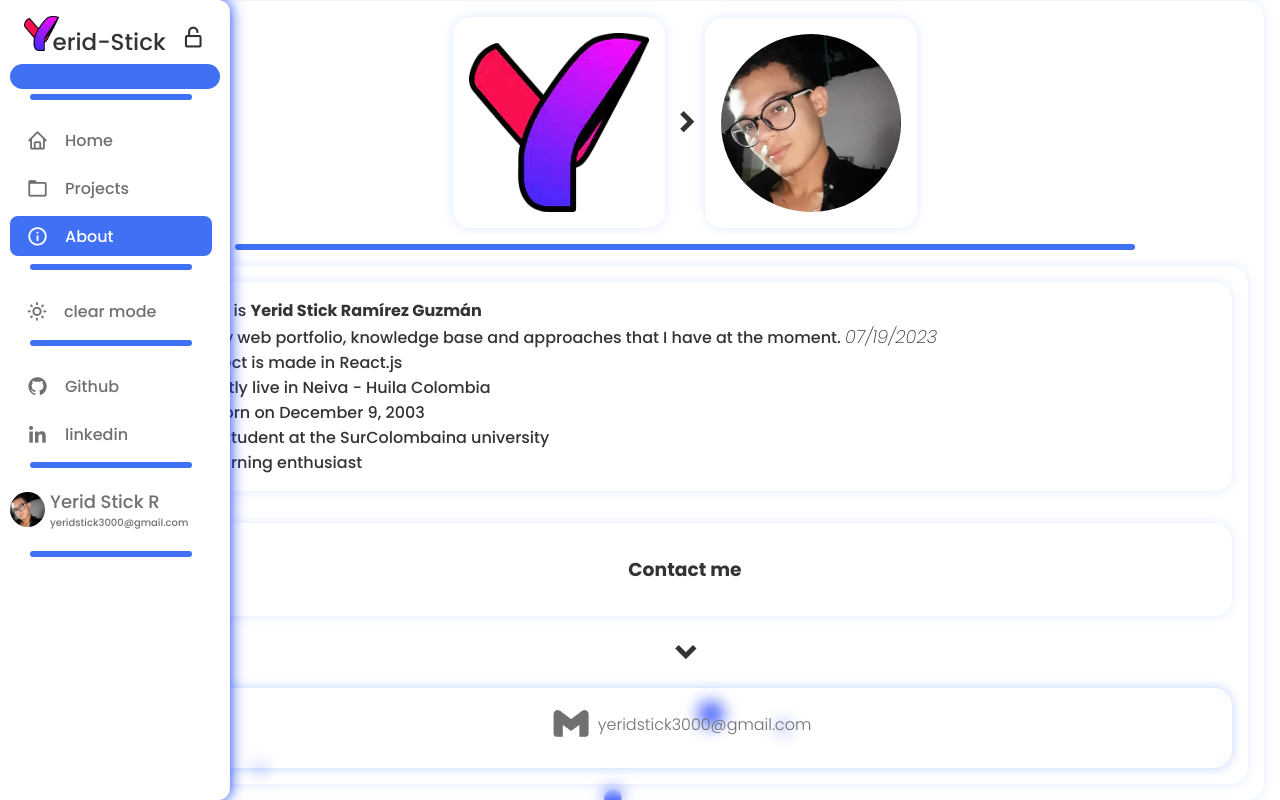
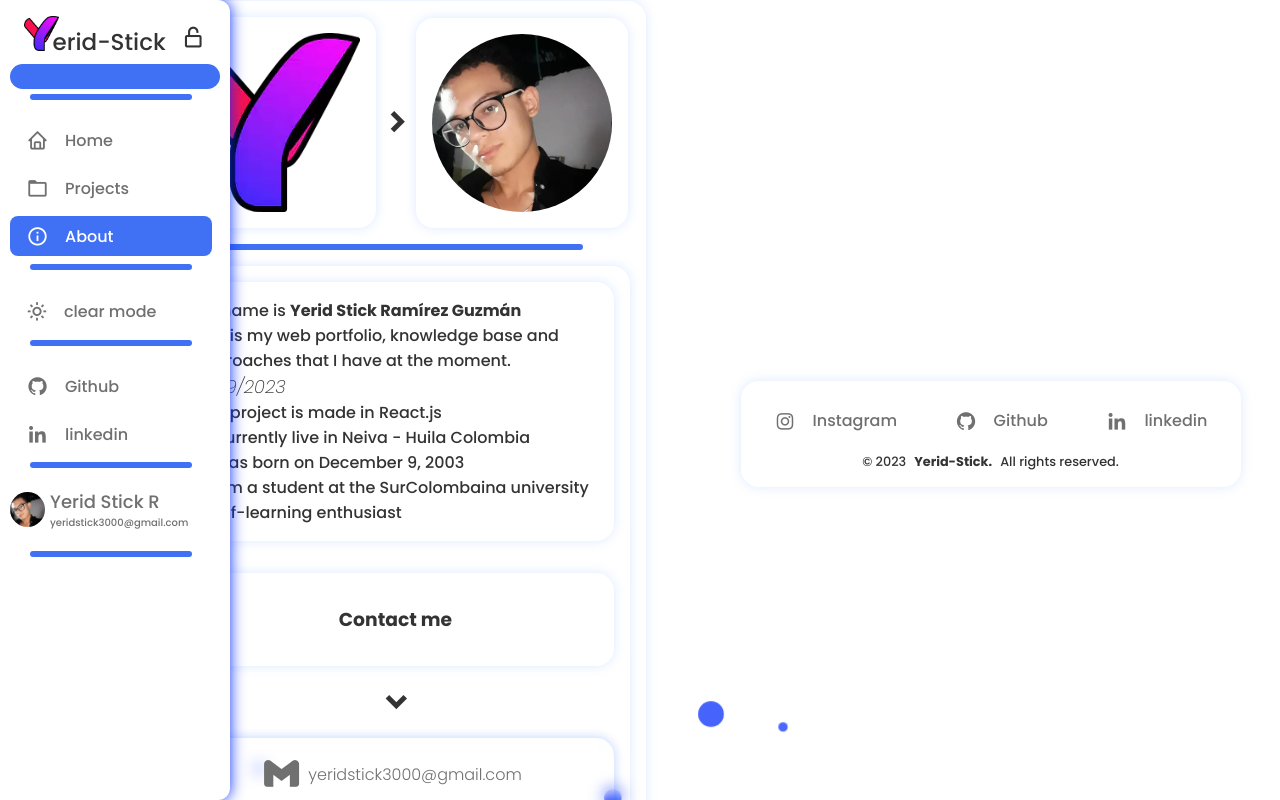
Before and after one commit to YeridStick/Yerid_Stick, a React (Create React App) app: page /About in a window 1280 px wide. Built offline with nearby package versions, Linux system fonts and the light colour scheme.

Commit message:
Changes in styles

```diff
--- a/src/styles/About.css
+++ b/src/styles/About.css
@@ -2,6 +2,9 @@
   width: 180px;
   object-fit: contain;
   margin: 1rem;
+}
+.About .width100{
+  max-width: 500px !important;
 }
 .About .containerAbout i{
   font-size: 40px;
@@ -36,4 +39,7 @@
   .About .padding{
     padding: 0.5rem !important;
   }
+  .About .width100{
+    max-width: 100% !important;
+  }
 }
```
